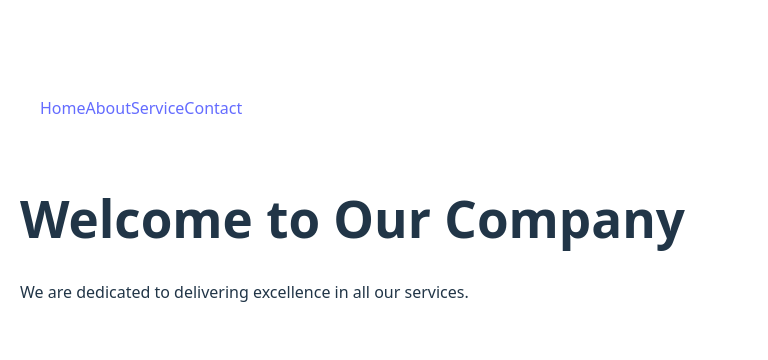
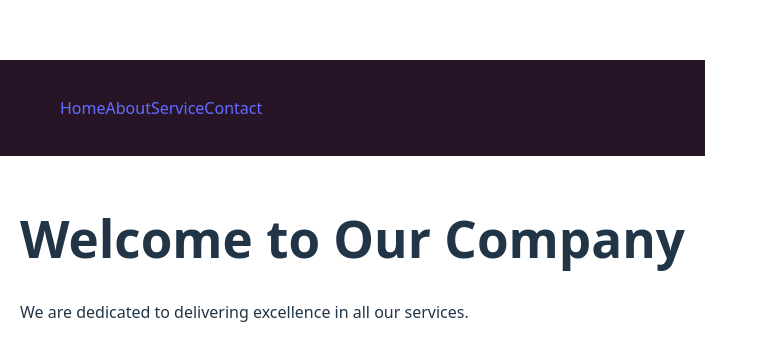
Before and after one commit to Agent1c/alx-fe-reactjs, a React (Vite) app in the folder my-company/: page / in a window 1280 px wide. Shown: the part 190-550 px from the top of the page, without its empty margins (0-768 px from the left). Built offline with nearby package versions, Linux system fonts and the light colour scheme.

Commit message:
bug fix: error typo error on Navbar

```diff
--- a/my-company/src/components/Navbar.jsx
+++ b/my-company/src/components/Navbar.jsx
@@ -2,7 +2,12 @@ import { Link } from "react-router-dom";
 
 const Navbar = () => {
     return (
-        <>
+        <div style={{
+            backgroundColor: "#271527ff",
+            display: "justifyContent",
+            padding: '20px',
+
+        }}>
             <nav>
                 <ul className="navbar">
                     <Link to="/">Home</Link>
@@ -11,7 +16,7 @@ const Navbar = () => {
                     <Link to="/contact">Contact</Link>
                 </ul>
             </nav>
-        </>
+        </div>
     )
 }
 
```
